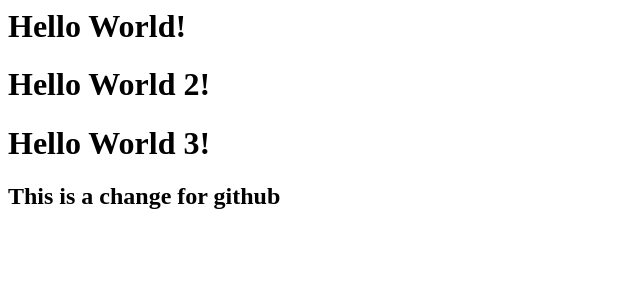
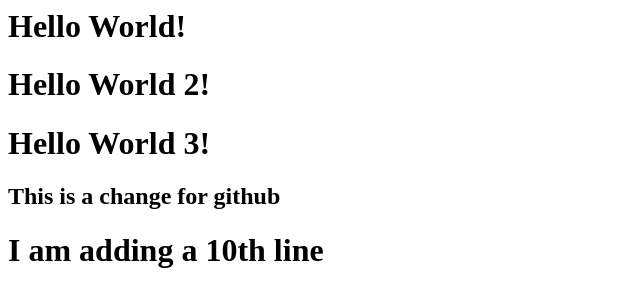
Before and after one commit to caletm/githubExample, a plain HTML site: page index.html in a window 1280 px wide. Shown: the whole page, without its empty margins (0-640 px from the left). Drawn offline with Linux system fonts and the light colour scheme.

Commit message:
added 10th line

```diff
--- a/index.html
+++ b/index.html
@@ -7,5 +7,6 @@
 <h1>Hello World 2!</h1>
 <h1>Hello World 3!</h1>
 <h2>This is a change for github</h2>
+<h1>I am adding a 10th line</h1>
 </body>
 </html>
```
